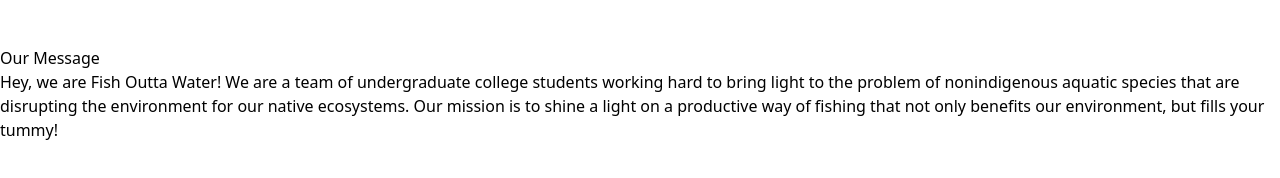
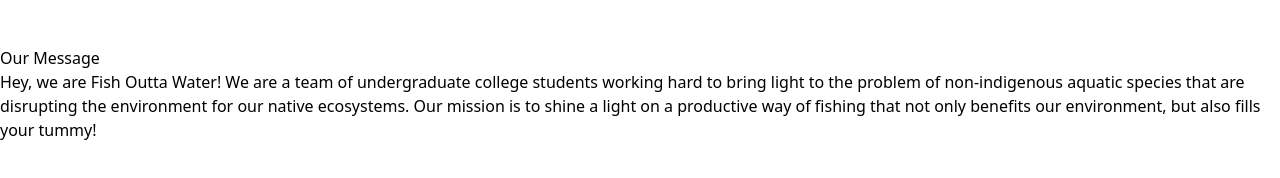
Before and after one commit to willlee497/FishOuttaWater, a Next.js app: page / in a window 1280 px wide. Shown: the part 7691-7869 px from the top of the page. Built offline with nearby package versions, Linux system fonts and the light colour scheme.

Commit message:
updated text

```diff
--- a/src/app/page.js
+++ b/src/app/page.js
@@ -36,11 +36,11 @@ export default function Home() {
                         <p className="text-lg text-center text-gray-800 font-bold">
                             Hey, we are Fish Outta Water! We are a team of
                             undergraduate college students working hard to bring
-                            light to the problem of nonindigenous aquatic
+                            light to the problem of non-indigenous aquatic
                             species that are disrupting the environment for our
                             native ecosystems. Our mission is to shine a light
                             on a productive way of fishing that not only
-                            benefits our environment, but fills your tummy!
+                            benefits our environment, but also fills your tummy!
                         </p>
                     </div>
                 </div>
```
